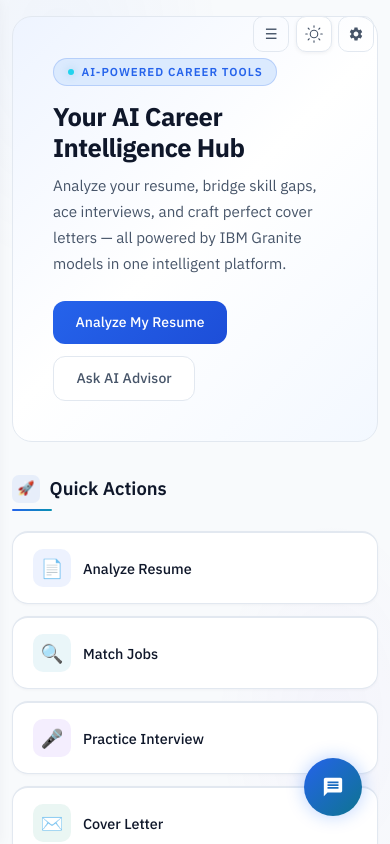
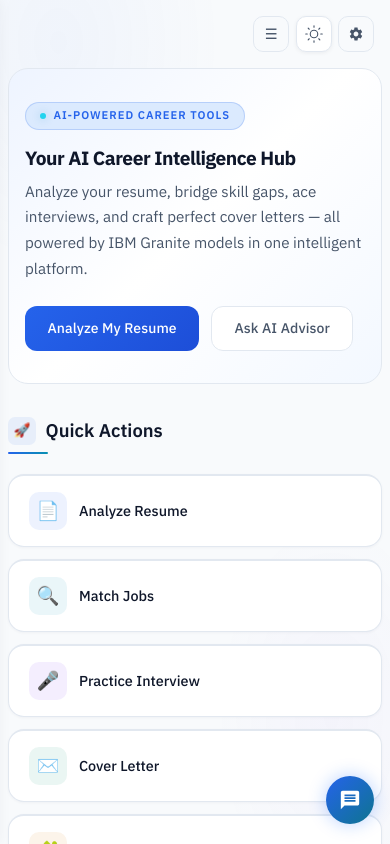
Before and after one commit to sougandhhhhh/HirePilot, a Next.js app: page / in a window 390 px wide. Shown: the top 844 px of the page. Built offline with nearby package versions, Linux system fonts and the light colour scheme.

Commit message:
Fix unique prompts, interview 1q/category + Other role, responsive CSS, 1200 token interview

```diff
--- a/pages/advisor.js
+++ b/pages/advisor.js
@@ -21,7 +21,7 @@ export default function Advisor() {
   async function getAdvice() {
     setLoading(true); setResult(null);
     const skills = skillsRaw.split(',').map(s => s.trim()).filter(Boolean);
-    const prompt = `You are a career advisor AI. Given a user's profile, return ONLY valid JSON (no markdown, no explanation) with this exact structure:
+    const prompt = `You are a career advisor AI. Given the user's specific role, experience, and skills, provide tailored advice. Do NOT use generic or templated responses — make each recommendation unique to this profile. Return ONLY valid JSON (no markdown, no explanation) with this exact structure:
 {
   "career_roadmap": [{"year": "Now", "title": "string", "focus": "string"}, {"year": "6 months", "title": "string", "focus": "string"}, {"year": "1 year", "title": "string", "focus": "string"}, {"year": "2 years", "title": "string", "focus": "string"}],
   "salary_prediction": {"current": "string", "12_months": "string", "24_months": "string", "36_months": "string"},
--- a/pages/api/chat.js
+++ b/pages/api/chat.js
@@ -73,7 +73,7 @@ function computeMaxTokens(messages) {
 
   const detections = [
     { pattern: /resume|ats/i, tokens: 800 },
-    { pattern: /interview|mock/i, tokens: 700 },
+    { pattern: /interview|mock/i, tokens: 1200 },
     { pattern: /cover\s*letter/i, tokens: 650 },
     { pattern: /career|roadmap|salary|switch/i, tokens: 450 },
     { pattern: /skill gap|learn|course|cert/i, tokens: 600 },
--- a/pages/jobs.js
+++ b/pages/jobs.js
@@ -72,7 +72,7 @@ export default function JobMatcher() {
 
   async function search() {
     setLoading(true); setResult(null);
-    const prompt = `You are a job matching AI. Given a candidate profile, return 4-6 matching jobs. Return ONLY valid JSON (no markdown, no explanation) with this exact structure:
+    const prompt = `You are a job matching AI. Given a candidate profile, return 4-6 matching jobs with specific, realistic company names and role details. Be unique to this profile — do NOT reuse the same company descriptions across different inputs. Return ONLY valid JSON (no markdown, no explanation) with this exact structure:
 {
   "total_found": number,
   "jobs": [
--- a/pages/resume.js
+++ b/pages/resume.js
@@ -61,7 +61,7 @@ export default function ResumeAnalyzer() {
       return;
     }
 
-    const prompt = `Analyze this resume and return ONLY valid JSON (no markdown) with this structure:
+    const prompt = `Analyze this resume in detail. Be specific to this candidate's content — do NOT use generic or templated phrases. Return ONLY valid JSON (no markdown) with this structure:
 {
   "ats_score": number (0-100),
   "confidence_score": number (0-100),
--- a/pages/skills.js
+++ b/pages/skills.js
@@ -32,7 +32,7 @@ export default function SkillGap() {
 
   async function analyze() {
     setLoading(true); setResult(null);
-    const prompt = `You are a skill gap analyst. Given a target role and current skills, generate a detailed analysis. Return ONLY valid JSON (no markdown, no explanation) with this exact structure:
+    const prompt = `You are a skill gap analyst. Given a target role and current skills, generate a detailed analysis tailored specifically to this profile. Do NOT use generic or templated recommendations — be specific to the role and listed skills. Return ONLY valid JSON (no markdown, no explanation) with this exact structure:
 {
   "missing_skills": [{"name": "string", "priority": "High|Medium|Low", "demand": number (0-100)}],
   "certifications": [{"name": "string", "provider": "string", "duration": "string", "url": "string"}],
--- a/styles/globals.css
+++ b/styles/globals.css
@@ -1460,11 +1460,35 @@ textarea.form-control { resize: vertical; min-height: 100px; }
     overflow-y: auto;
     transform-origin: bottom center;
   }
+  .page-content { padding-top: 3.5rem; }
+  .app-footer { font-size: .65rem; padding: 1.25rem 0 .75rem; }
+  .footer-link { font-size: .7rem; }
+  .chat-panel { width: 100% !important; height: 100% !important; max-height: 100vh !important; bottom: 0 !important; right: 0 !important; border-radius: 0 !important; }
+  .chat-bubble-btn { width: 48px !important; height: 48px !important; bottom: 20px !important; right: 16px !important; font-size: 1.2rem !important; }
 }
 
 @media (max-width: 480px) {
-  .metrics-grid { grid-template-columns: 1fr 1fr; }
-  .main-content { padding: 16px .75rem 2rem; }
+  .metrics-grid { grid-template-columns: 1fr; }
+  .main-content { padding: 12px .5rem 2rem; }
+  .form-group { margin-bottom: .75rem; }
+  .form-control { font-size: .8rem; padding: .5rem .65rem; }
+  .btn-full { width: 100%; }
+  .card { padding: 1rem; }
+  .hero-premium { padding: 2rem 1rem; }
+  .hero-badge { font-size: .7rem; }
+  .page-content h1, .section-header h2 { font-size: 1.2rem; }
+  .section-header p { font-size: .8rem; }
+  .tabs-bar { overflow-x: auto; flex-wrap: nowrap; -webkit-overflow-scrolling: touch; gap: .3rem; }
+  .tab-btn { font-size: .75rem; padding: .5rem .65rem; white-space: nowrap; }
+  .col-3 .metric-card { padding: .75rem; }
+  .metric-card .card-value { font-size: 1.3rem; }
+  .job-card { padding: 1rem; }
+  .q-card { padding: 1rem; }
+  .q-question { font-size: .82rem; }
+  .pill { font-size: .7rem; padding: .2rem .55rem; }
+  .info-box, .success-box, .warn-box { font-size: .8rem; padding: .65rem .85rem; }
+  .divider { margin: 1.25rem 0; }
+  .bento-grid { grid-template-columns: 1fr; gap: .75rem; }
 }
 
 /* ── Utility ─────────────────────────────────────────────── */
```
Also changed, not shown: pages/interview.js (+10 -5 lines).
